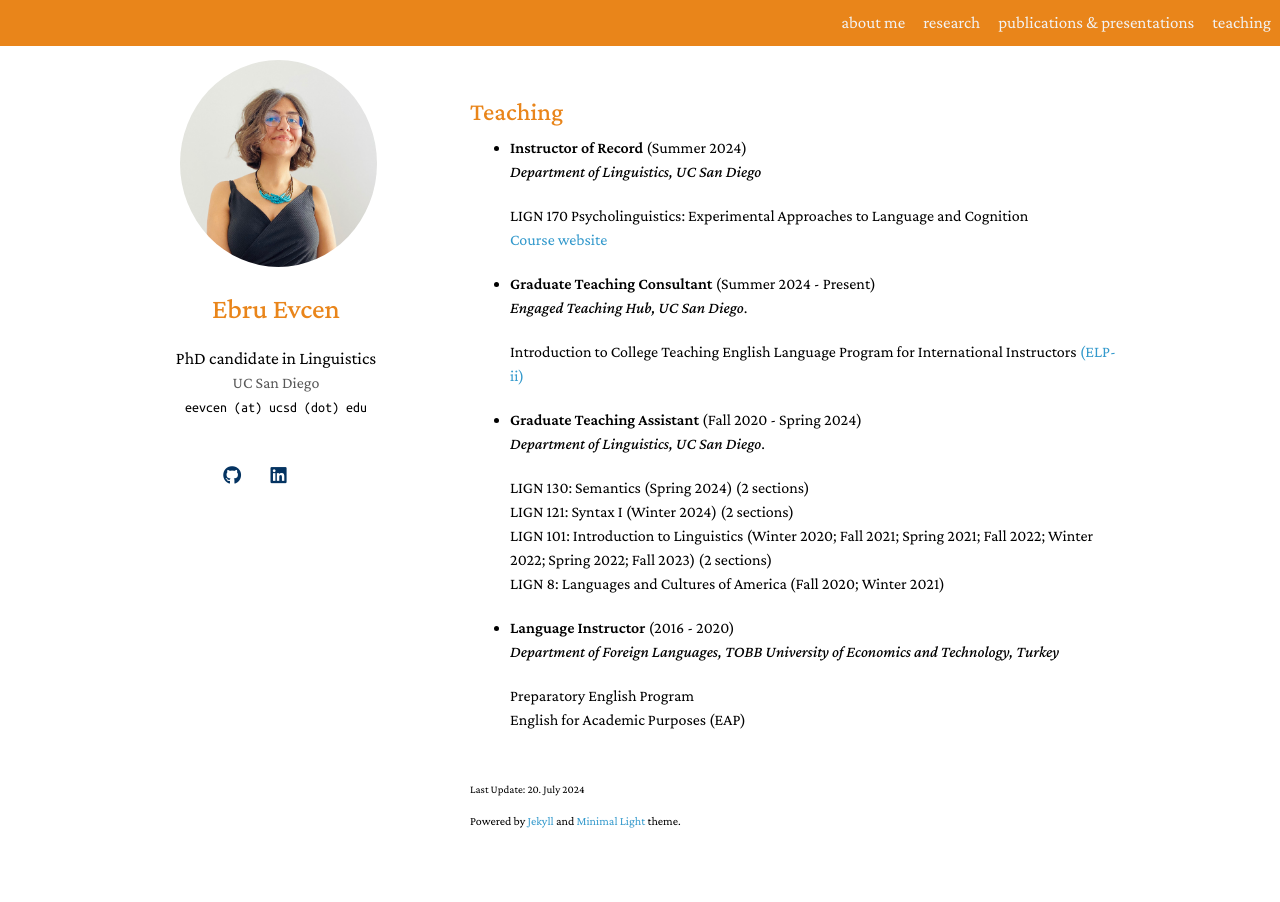
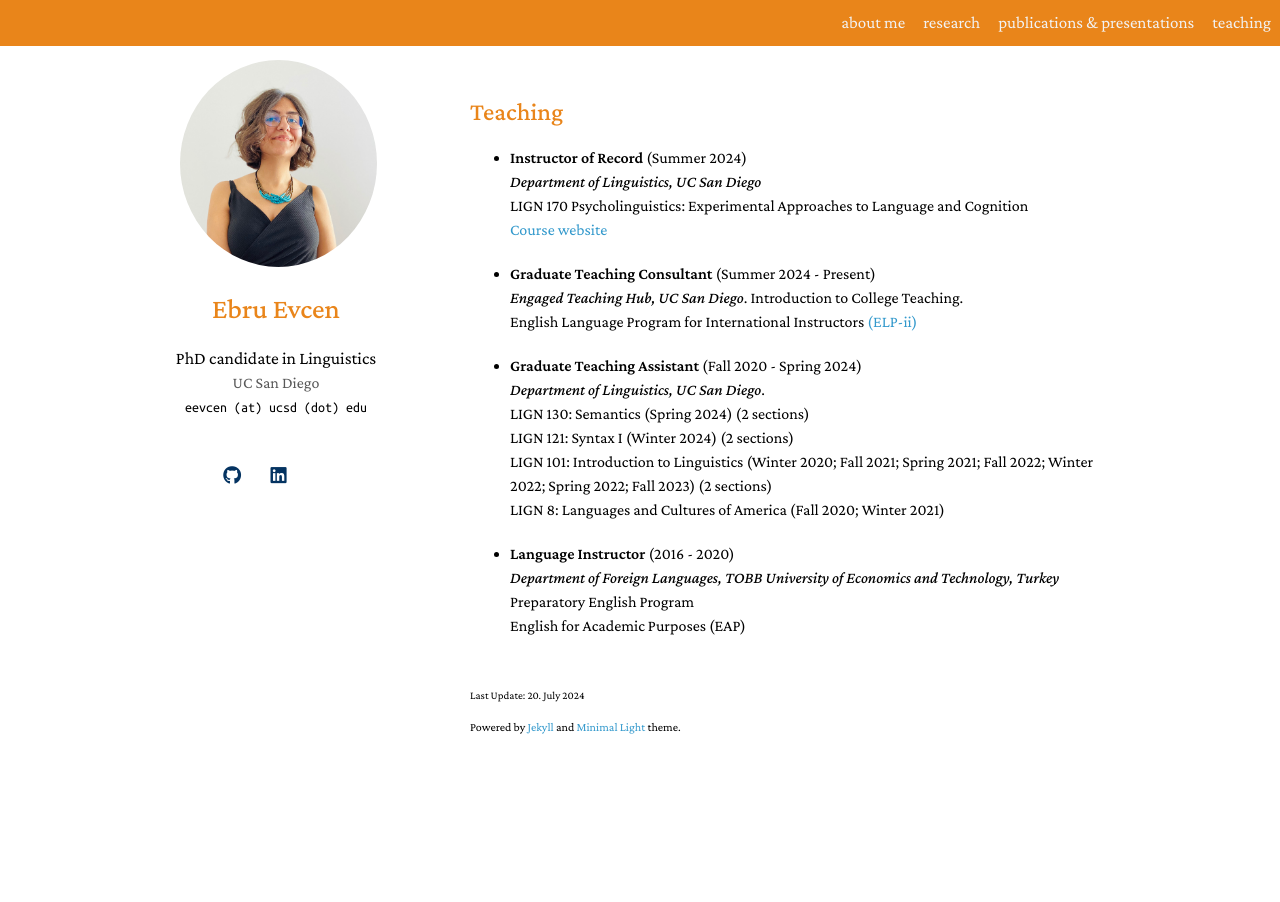
Before and after one commit to ebruevcen/ebruevcen.github.io, a Jekyll site: the page built from teaching.md, in a window 1280 px wide. Built offline with Jekyll 4.4.1, drawn with Linux system fonts in a browser that asks for light colours; nearby versions of some CDN libraries; library files that are not in the unit come from our copies; a style sheet for code colours, icons or effects is not loaded; part of the change alters nothing that is shown.

Commit message:
Update teaching.md

```diff
--- a/teaching.md
+++ b/teaching.md
@@ -5,24 +5,21 @@ permalink: /teaching/
 ---
 <h1 id="Teaching"></h1>
 
-<h2 style="margin: 50px 0px 10px;">Teaching</h2>
+<h2 style="margin: 50px 0px 20px;">Teaching</h2>
 
 - <b> Instructor of Record</b> (Summer 2024)
   *Department of Linguistics, UC San Diego*
-
   LIGN 170 Psycholinguistics: Experimental Approaches to Language and Cognition
   [Course website](https://sites.google.com/ucsd.edu/lign170/home)
 
 - <b>Graduate Teaching Consultant</b> (Summer 2024 - Present)
   *Engaged Teaching Hub, UC San Diego*.
-
-  Introduction to College Teaching
+  Introduction to College Teaching.
   English Language Program for International Instructors [(ELP-ii)](https://engagedteaching.ucsd.edu/educators/grad-students/elpii/index.html)
 
 
 - <b>Graduate Teaching Assistant</b> (Fall 2020 - Spring 2024)
   *Department of Linguistics, UC San Diego*.
-
   LIGN 130: Semantics (Spring 2024) (2 sections)
   LIGN 121: Syntax I (Winter 2024) (2 sections)
   LIGN 101: Introduction to Linguistics (Winter 2020; Fall 2021; Spring 2021; Fall 2022; Winter 2022; Spring 2022; Fall 2023) (2 sections)
@@ -30,6 +27,5 @@ permalink: /teaching/
 
 - <b>Language Instructor</b> (2016 - 2020)
   *Department of Foreign Languages, TOBB University of Economics and Technology, Turkey*
-
     Preparatory English Program
     English for Academic Purposes (EAP)
```
